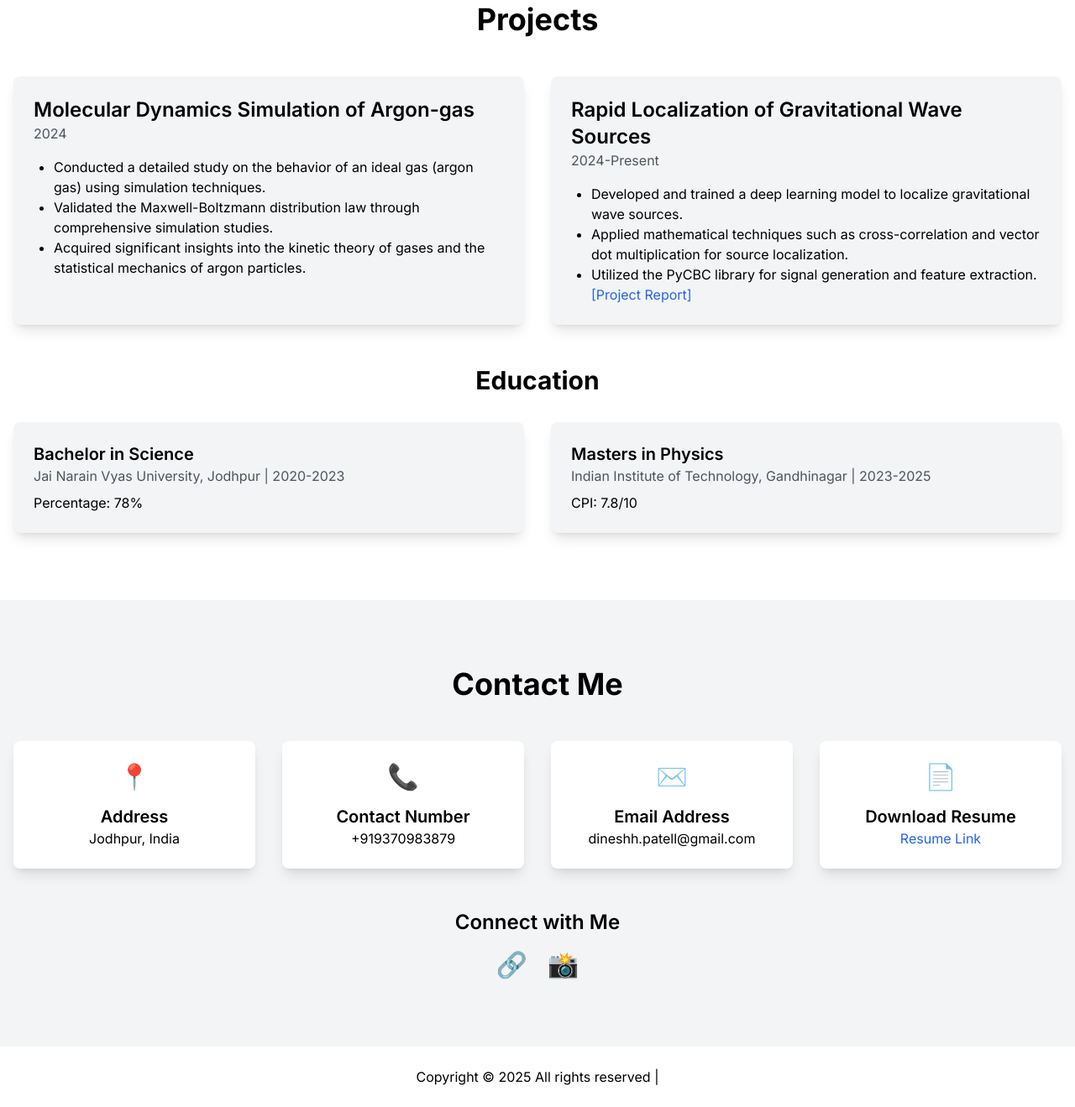
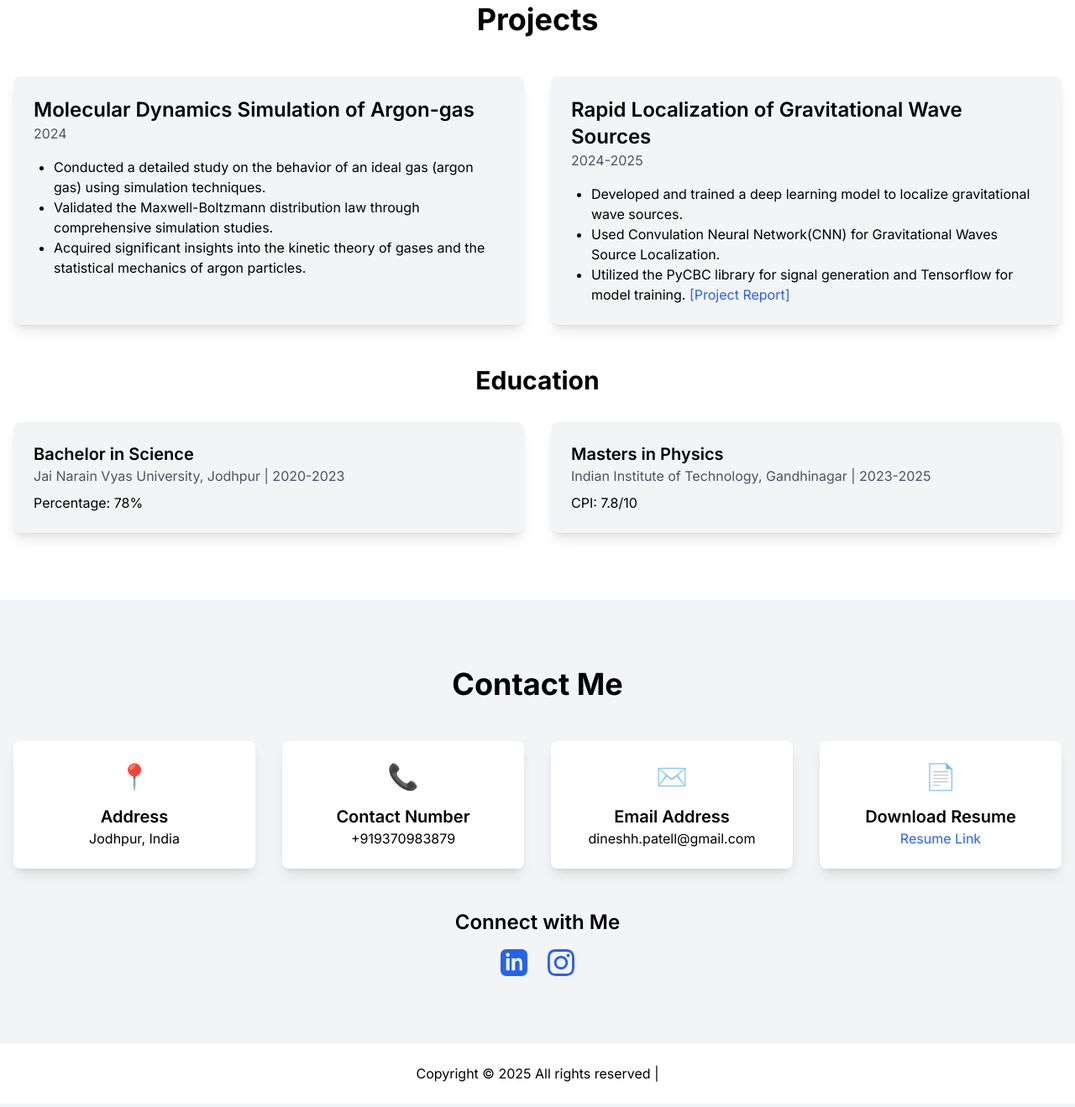
Before and after one commit to dineshpatell/dineshpatel.github.io, a plain HTML site: page index.html in a window 1280 px wide. Shown: the part 2291-3610 px from the top of the page at 84% size. Drawn offline with nearby package versions, Linux system fonts and the light colour scheme.

Commit message:
Update index.html

```diff
--- a/index.html
+++ b/index.html
@@ -178,11 +178,11 @@
         </div>
         <div class="bg-gray-100 p-6 rounded-lg shadow-lg zoom-effect">
           <h3 class="text-2xl font-semibold">Rapid Localization of Gravitational Wave Sources</h3>
-          <p class="text-gray-600">2024-Present</p>
+          <p class="text-gray-600">2024-2025</p>
           <ul class="list-disc ml-6 mt-4">
             <li>Developed and trained a deep learning model to localize gravitational wave sources.</li>
-            <li>Applied mathematical techniques such as cross-correlation and vector dot multiplication for source localization.</li>
-            <li>Utilized the PyCBC library for signal generation and feature extraction. <a href="https://drive.google.com/file/d/1KdN3otvT9Dioh-lDfvio4cMobVaTjEiE/view?usp=sharing" class="text-blue-600 hover:underline" target="_blank">[Project Report]</a></li>
+            <li>Used Convulation Neural Network(CNN) for Gravitational Waves Source Localization.</li>
+            <li>Utilized the PyCBC library for signal generation and Tensorflow for model training. <a href="https://drive.google.com/file/d/1KdN3otvT9Dioh-lDfvio4cMobVaTjEiE/view?usp=sharing" class="text-blue-600 hover:underline" target="_blank">[Project Report]</a></li>
           </ul>
         </div>
       </div>
@@ -203,6 +203,7 @@
       </div>
     </div>
   </section>
+
 
   <!-- Contact Section -->
   <section id="contact" class="py-20 bg-gray-100">
@@ -233,12 +234,21 @@
       <div class="text-center">
         <h3 class="text-2xl font-semibold mb-4">Connect with Me</h3>
         <div class="flex justify-center space-x-6">
-          <a href="https://www.linkedin.com/in/dineshhpatell/" class="text-3xl text-blue-600 hover:text-blue-800">🔗</a>
-          <a href="https://www.instagram.com/dinesh_patel1510/" class="text-3xl text-blue-600 hover:text-blue-800">📸</a>
+          <a href="https://www.linkedin.com/in/dineshhpatell/" class="text-blue-600 hover:text-blue-800">
+            <svg width="32" height="32" viewBox="0 0 24 24" fill="currentColor">
+              <path d="M19 0h-14c-2.761 0-5 2.239-5 5v14c0 2.761 2.239 5 5 5h14c2.762 0 5-2.239 5-5v-14c0-2.761-2.238-5-5-5zm-11 19h-3v-11h3v11zm-1.5-12.268c-.966 0-1.75-.79-1.75-1.764s.784-1.764 1.75-1.764 1.75.79 1.75 1.764-.783 1.764-1.75 1.764zm13.5 12.268h-3v-5.604c0-1.337-.03-3.06-1.866-3.06-1.867 0-2.152 1.459-2.152 2.971v5.693h-3v-11h2.879v1.504h.04c.401-.757 1.379-1.557 2.836-1.557 3.033 0 3.594 1.998 3.594 4.597v6.456z"/>
+            </svg>
+          </a>
+          <a href="https://www.instagram.com/dinesh_patel1510/" class="text-blue-600 hover:text-blue-800">
+            <svg width="32" height="32" viewBox="0 0 24 24" fill="currentColor">
+              <path d="M12 2.163c3.204 0 3.584.012 4.85.07 3.252.148 4.771 1.691 4.919 4.919.058 1.265.069 1.645.069 4.849s-.012 3.584-.069 4.849c-.149 3.225-1.664 4.771-4.919 4.919-1.266.058-1.644.07-4.85.07-3.204 0-3.584-.012-4.849-.07-3.26-.149-4.771-1.699-4.919-4.919-.058-1.265-.07-1.644-.07-4.849s.012-3.584.07-4.849c.149-3.227 1.664-4.771 4.919-4.919 1.266-.057 1.645-.069 4.849-.069zm0-2.163c-3.259 0-3.667.014-4.947.072-4.358.2-6.78 2.618-6.98 6.98-.059 1.281-.073 1.689-.073 4.948s.014 3.668.073 4.948c.2 4.358 2.618 6.78 6.98 6.98 1.281.058 1.689.072 4.948.072s3.668-.014 4.948-.072c4.354-.2 6.782-2.618 6.979-6.98.059-1.28.073-1.689.073-4.948s-.014-3.667-.073-4.948c-.196-4.354-2.617-6.78-6.979-6.98-1.281-.059-1.69-.073-4.949-.073zm0 5.838c-3.403 0-6.162 2.759-6.162 6.162s2.759 6.163 6.162 6.163 6.162-2.759 6.162-6.163c0-3.403-2.759-6.162-6.162-6.162zm0 10.162c-2.209 0-4-1.79-4-4 0-2.209 1.791-4 4-4s4 1.791 4 4c0 2.21-1.791 4-4 4zm6.406-11.845c-.796 0-1.441.645-1.441 1.44s.645 1.44 1.441 1.44c.795 0 1.439-.645 1.439-1.44s-.644-1.44-1.439-1.44z"/>
+            </svg>
+          </a>
         </div>
       </div>
     </div>
   </section>
+
 
   <!-- Footer -->
   <footer class="bg-white py-6">
```
